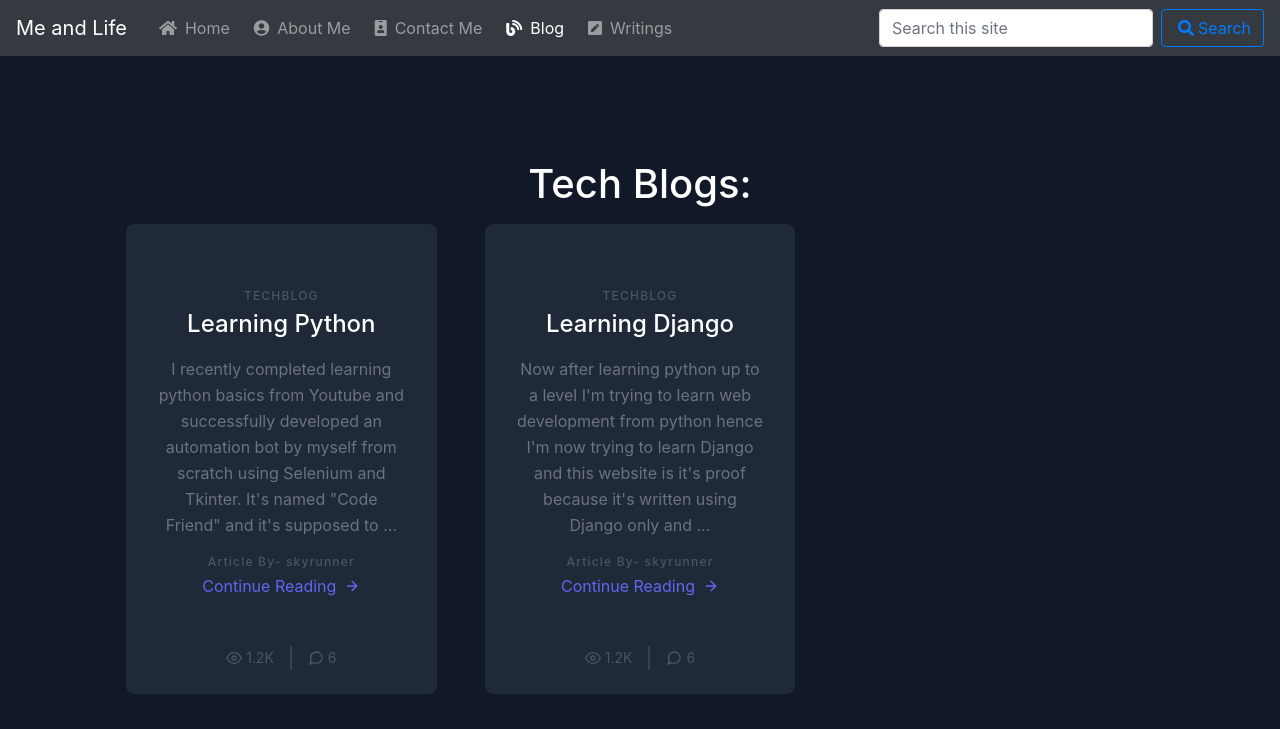
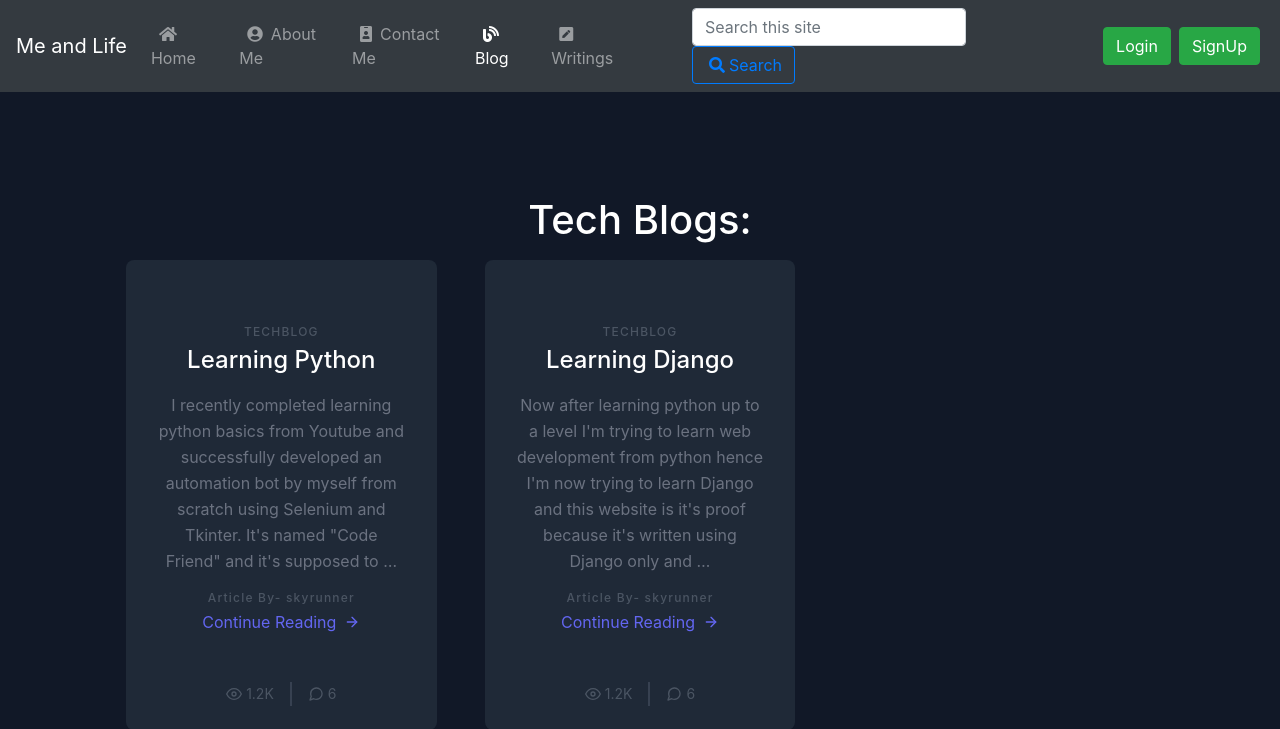
Before and after one commit to skyrunner360/django_blog, a Django app: page /blog/ in a window 1280 px wide. Shown: the top 729 px of the page. Run offline with Django 3.2, Linux system fonts and the light colour scheme; data comes from the database, SQL or seed files in the repository; some libraries are stand-ins or nearby versions.

Commit message:
Made a Login/Signup Template

```diff
--- a/mendlife/templates/base.html
+++ b/mendlife/templates/base.html
@@ -2,6 +2,7 @@
 
 <html lang="en">
 {% comment %} This is the Base Template. Any changes here will reflect on the whole website {% endcomment %}
+
 <head>
     <!-- Required meta tags -->
     <meta charset="utf-8">
@@ -10,18 +11,21 @@
     <!-- Bootstrap CSS -->
     <style>
         .footer {
-   position:fixed;
-   bottom:0;
+            position: fixed;
+            bottom: 0;
             top: 850px;
-   width:100%;
+            width: 100%;
         }
-.pad{
+
+        .pad {
             padding-bottom: 200px;
         }
+
         {% block css %}
+
         {% endblock css %}
     </style>
-    <link rel="stylesheet" href="https://pro.fontawesome.com/releases/v5.10.0/css/all.css" integrity="sha384-AYmEC3Yw5cVb3ZcuHtOA93w35dYTsvhLPVnYs9eStHfGJvOvKxVfELGroGkvsg+p" crossorigin="anonymous"/>
+    <link rel="stylesheet" href="https://pro.fontawesome.com/releases/v5.10.0/css/all.css" integrity="sha384-AYmEC3Yw5cVb3ZcuHtOA93w35dYTsvhLPVnYs9eStHfGJvOvKxVfELGroGkvsg+p" crossorigin="anonymous" />
     <link href="https://unpkg.com/tailwindcss@^1.0/dist/tailwind.min.css" rel="stylesheet">
     <link href="https://unpkg.com/aos@2.3.1/dist/aos.css" rel="stylesheet">
     <link rel="stylesheet" href="https://maxcdn.bootstrapcdn.com/bootstrap/4.0.0/css/bootstrap.min.css" integrity="sha384-Gn5384xqQ1aoWXA+058RXPxPg6fy4IWvTNh0E263XmFcJlSAwiGgFAW/dAiS6JXm" crossorigin="anonymous">
@@ -37,7 +41,6 @@
         <button class="navbar-toggler" type="button" data-toggle="collapse" data-target="#navbarSupportedContent" aria-controls="navbarSupportedContent" aria-expanded="false" aria-label="Toggle navigation">
       <span class="navbar-toggler-icon"></span>
         </button>
-
         <div class="collapse navbar-collapse" id="navbarSupportedContent">
             <ul class="navbar-nav mr-auto">
                 <li class="nav-item {% block homeactive %}{% endblock homeactive %}">
@@ -60,14 +63,21 @@
                 </li>
 
             </ul>
-            <form method="get" action="/search" class="form-inline my-2 my-lg-0">
+            <form method="get" action="/search" class="form-inline my-2 my-lg-0 mx-5">
                 <input class="form-control mr-sm-2" type="search" placeholder="Search this site" aria-label="Search" name="query" id="query">
-                <button class="btn btn-outline-primary my-2 my-sm-0" type="submit"><i class="fas fa-search mx-1"></i>Search</button>
+                <button class="btn btn-outline-primary my-2 my-sm-0" type="submit"><i
+            class="fas fa-search mx-1"></i>Search</button>
             </form>
+                <!-- Button to trigger signup modal -->
+                <button type="button" class="btn btn-success mx-1 my-sm-0" data-toggle="modal" data-target="#loginModal">
+          Login
+        </button>
+                <button type="button" class="btn btn-success mx-1 my-sm-0" data-toggle="modal" data-target="#signupModal">
+          SignUp
+        </button>
         </div>
     </nav>
-    {% comment %} Django Messages Section {% endcomment %}
-    {% for message in messages %}
+    {% comment %} Django Messages Section {% endcomment %} {% for message in messages %}
     <div class="alert alert-{{message.tags}} mb-0 alert-dismissible fade show" role="alert">
         <strong><i class="fas fa-exclamation-triangle mx-2"></i>Message: </strong> {{message}}
         <button type="button" class="close" data-dismiss="alert" aria-label="Close">
@@ -75,9 +85,86 @@
     </button>
     </div>
     {% endfor %}
+    <!-- Signup Modal -->
+    <div class="modal fade" id="signupModal" tabindex="-1" role="dialog" aria-labelledby="signupModal" aria-hidden="true">
+        <div class="modal-dialog">
+            <div class="modal-content">
+                <div class="modal-header">
+                    <h5 class="modal-title" id="signupModaltitle">SignUp Here</h5>
+                    <button type="button" class="close" data-dismiss="modal" aria-label="Close">
+            <span aria-hidden="true">&times;</span>
+          </button>
+                </div>
+                <div class="modal-body">
+                    {% comment %} Signup Form {% endcomment %}
+                    <form>
+                      <div class="form-group">
+                      <label for="username">User Name</label>
+                      <input type="text" class="form-control" id="username" name="username" placeholder="Choose a unique Username">
+                      </div>
+                      <div class="form-group">
+                      <label for="fname">First Name</label>
+                      <input type="text" class="form-control" id="fname" name="fname" placeholder="First Name">
+                      </div>
+                      <div class="form-group">
+                      <label for="lname">Last Name</label>
+                      <input type="text" class="form-control" id="lname" name="lname" placeholder="Last Name">
+                      </div>
+                      <div class="form-group">
+                      <label for="username">Email address</label>
+                      <input type="text" class="form-control" id="username" name="username" placeholder="name@example.com">
+                      </div>
+                      <div class="form-group">
+                      <label for="pass1">Choose a Password</label>
+                      <input type="password" class="form-control" id="pass1" name="pass1" placeholder="Choose Your Password">
+                      </div>
+                      <div class="form-group">
+                      <label for="pass2">Confirm Password</label>
+                      <input type="password" class="form-control" id="pass2" name="pass2" placeholder="Enter your password again">
+                      </div>
+                        <button type="button" class="btn btn-primary">Submit</button>
+                      </div>
+                      </form>
+                      </div>
+                <div class="modal-footer">
+
+                </div>
+            </div>
+        </div>
+    </div>
+    <!-- Login Modal -->
+    <div class="modal fade" id="loginModal" tabindex="-1" role="dialog" aria-labelledby="loginModal" aria-hidden="true">
+        <div class="modal-dialog">
+            <div class="modal-content">
+                <div class="modal-header">
+                    <h5 class="modal-title" id="loginModaltitle">Login Here</h5>
+                    <button type="button" class="close" data-dismiss="modal" aria-label="Close">
+            <span aria-hidden="true">&times;</span>
+          </button>
+                </div>
+                <div class="modal-body">
+                    {% comment %} Signup Form {% endcomment %}
+                    <form>
+                      <div class="form-group">
+                      <label for="loginusername">User Name</label>
+                      <input type="text" class="form-control" id="loginusername" name="loginusername" placeholder="Enter Your Username">
+                      </div>
+                      <div class="form-group">
+                      <label for="loginpass">Password</label>
+                      <input type="password" class="form-control" id="loginpass" name="loginpass" placeholder="Choose Your Password">
+                      </div>
+                        <button type="button" class="btn btn-primary">Submit</button>
+                      </div>
+                      </form>
+                      </div>
+                <div class="modal-footer">
+
+                </div>
+            </div>
+        </div>
+    </div>
     <div class="text-gray-500 bg-gray-900 body-font pad">
-    {% block body %}
-    {% endblock body %}
+        {% block body %} {% endblock body %}
     </div>
     {% comment %} Footer Section {% endcomment %}
     <footer class="footer text-gray-500 bg-gray-900 body-font">
@@ -93,24 +180,32 @@
             </p>
             <span class="inline-flex sm:ml-auto sm:mt-0 mt-4 justify-center sm:justify-start">
         <a class="text-gray-600" href="https://www.facebook.com/rishi.mathur.739/" style="text-decoration: none;">
-        <svg fill="currentColor" stroke-linecap="round" stroke-linejoin="round" stroke-width="2" class="w-5 h-5" viewBox="0 0 24 24">
+          <svg fill="currentColor" stroke-linecap="round" stroke-linejoin="round" stroke-width="2" class="w-5 h-5"
+            viewBox="0 0 24 24">
             <path d="M18 2h-3a5 5 0 00-5 5v3H7v4h3v8h4v-8h3l1-4h-4V7a1 1 0 011-1h3z"></path>
           </svg>
         </a>
         <a class="ml-3 text-gray-600" href="https://twitter.com/Skyrunner360" style="text-decoration: none;">
-        <svg fill="currentColor" stroke-linecap="round" stroke-linejoin="round" stroke-width="2" class="w-5 h-5" viewBox="0 0 24 24">
-          <path d="M23 3a10.9 10.9 0 01-3.14 1.53 4.48 4.48 0 00-7.86 3v1A10.66 10.66 0 013 4s-4 9 5 13a11.64 11.64 0 01-7 2c9 5 20 0 20-11.5a4.5 4.5 0 00-.08-.83A7.72 7.72 0 0023 3z"></path>
+          <svg fill="currentColor" stroke-linecap="round" stroke-linejoin="round" stroke-width="2" class="w-5 h-5"
+            viewBox="0 0 24 24">
+            <path
+              d="M23 3a10.9 10.9 0 01-3.14 1.53 4.48 4.48 0 00-7.86 3v1A10.66 10.66 0 013 4s-4 9 5 13a11.64 11.64 0 01-7 2c9 5 20 0 20-11.5a4.5 4.5 0 00-.08-.83A7.72 7.72 0 0023 3z">
+            </path>
           </svg>
         </a>
         <a class="ml-3 text-gray-600" href="https://www.instagram.com/skyrunner360/" style="text-decoration: none;">
-        <svg fill="none" stroke="currentColor" stroke-linecap="round" stroke-linejoin="round" stroke-width="2" class="w-5 h-5" viewBox="0 0 24 24">
+          <svg fill="none" stroke="currentColor" stroke-linecap="round" stroke-linejoin="round" stroke-width="2"
+            class="w-5 h-5" viewBox="0 0 24 24">
             <rect width="20" height="20" x="2" y="2" rx="5" ry="5"></rect>
             <path d="M16 11.37A4 4 0 1112.63 8 4 4 0 0116 11.37zm1.5-4.87h.01"></path>
           </svg>
         </a>
-      <a class="ml-3 text-gray-600" href="https://www.linkedin.com/in/rishi-mathur-334874174/" style="text-decoration: none;">
-        <svg fill="currentColor" stroke="currentColor" stroke-linecap="round" stroke-linejoin="round" stroke-width="0" class="w-5 h-5" viewBox="0 0 24 24">
-          <path stroke="none" d="M16 8a6 6 0 016 6v7h-4v-7a2 2 0 00-2-2 2 2 0 00-2 2v7h-4v-7a6 6 0 016-6zM2 9h4v12H2z"></path>
+        <a class="ml-3 text-gray-600" href="https://www.linkedin.com/in/rishi-mathur-334874174/"
+          style="text-decoration: none;">
+          <svg fill="currentColor" stroke="currentColor" stroke-linecap="round" stroke-linejoin="round" stroke-width="0"
+            class="w-5 h-5" viewBox="0 0 24 24">
+            <path stroke="none"
+              d="M16 8a6 6 0 016 6v7h-4v-7a2 2 0 00-2-2 2 2 0 00-2 2v7h-4v-7a6 6 0 016-6zM2 9h4v12H2z"></path>
             <circle cx="4" cy="4" r="2" stroke="none"></circle>
           </svg>
         </a>
@@ -128,8 +223,9 @@
     <script src="https://cdn.jsdelivr.net/npm/popper.js@1.16.0/dist/umd/popper.min.js" integrity="sha384-Q6E9RHvbIyZFJoft+2mJbHaEWldlvI9IOYy5n3zV9zzTtmI3UksdQRVvoxMfooAo" crossorigin="anonymous"></script>
     <script src="https://unpkg.com/aos@2.3.1/dist/aos.js"></script>
     <script src="https://stackpath.bootstrapcdn.com/bootstrap/4.5.0/js/bootstrap.min.js" integrity="sha384-OgVRvuATP1z7JjHLkuOU7Xw704+h835Lr+6QL9UvYjZE3Ipu6Tp75j7Bh/kR0JKI" crossorigin="anonymous"></script>
-    <script>{% block script %}
-    {% endblock script %}</script>
+    <script>
+        {% block script %} {% endblock script %}
+    </script>
 </body>
 
 </html>
```
Lines whose indentation alone changed are shown as unchanged.
